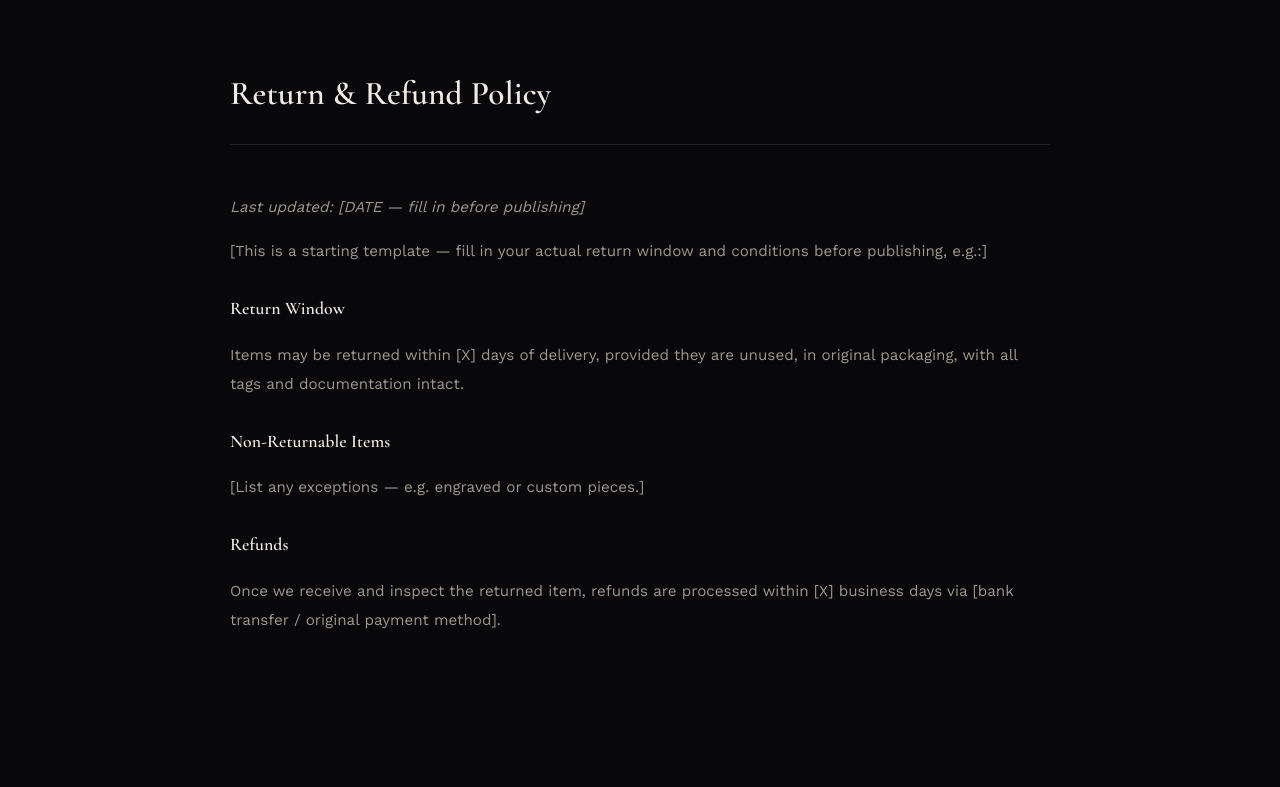
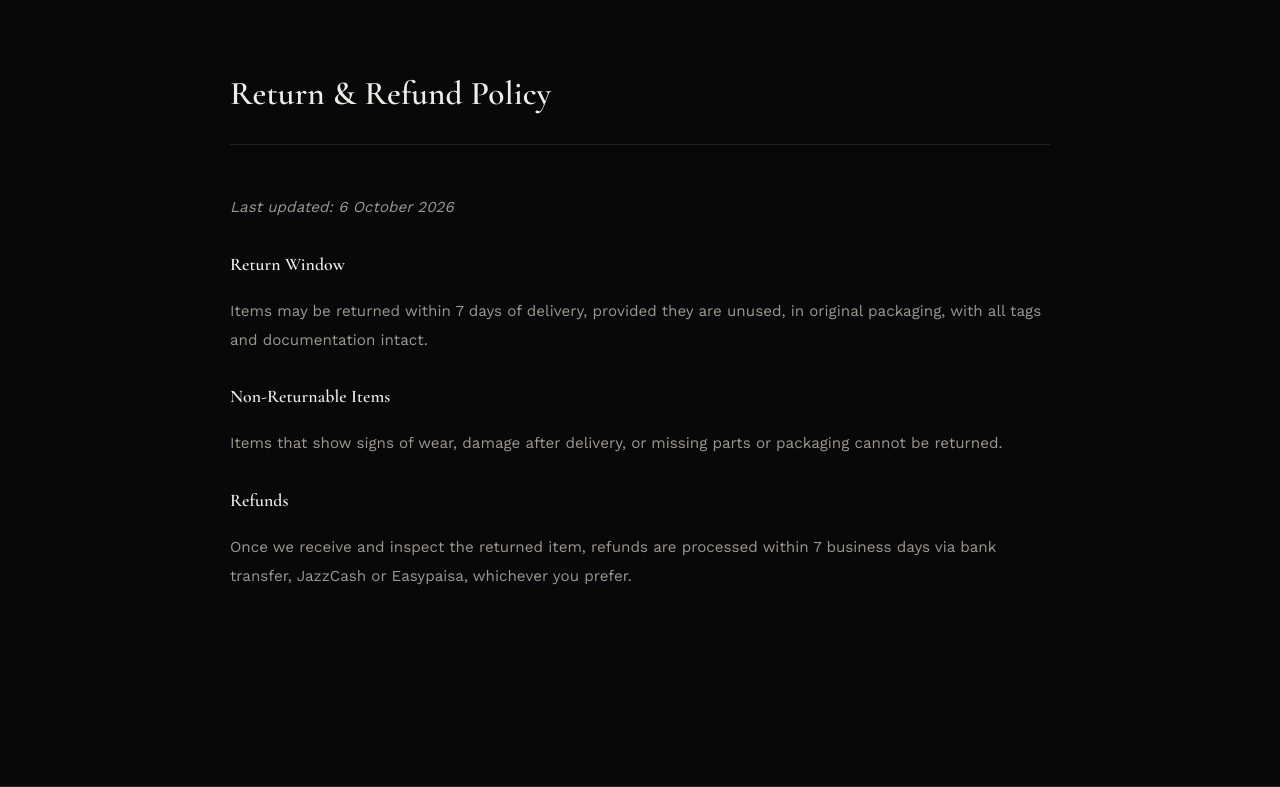
Before and after one commit to bilalshah-02/DarabiStudio, a Django app: page /returns-policy/ in a window 1280 px wide. Shown: the part 185-972 px from the top of the page. Run offline with Django 5.2, Linux system fonts and the light colour scheme.

Commit message:
Fill in policy pages: 7-day returns and refunds

```diff
--- a/store/templates/store/legal/privacy.html
+++ b/store/templates/store/legal/privacy.html
@@ -2,12 +2,12 @@
 {% block title %}Privacy Policy — Darabi Studio{% endblock %}
 {% block legal_title %}Privacy Policy{% endblock %}
 {% block legal_body %}
-<p><em>Last updated: [DATE — fill in before publishing]</em></p>
+<p><em>Last updated: 6 October 2026</em></p>
 <p>Darabi Studio ("we", "us") respects your privacy. This page explains what information we collect when you shop with us and how we use it.</p>
 <h3 style="color:var(--paper);margin-top:26px;">Information We Collect</h3>
 <p>When you place an order, we collect your name, phone number, delivery address, city, and — if you provide it — your email. If you pay via JazzCash, Easypaisa, or card, the payment itself is processed by that provider; we do not store your card or wallet PIN.</p>
 <h3 style="color:var(--paper);margin-top:26px;">How We Use It</h3>
 <p>We use your information only to process and deliver your order, confirm details with you, and send order updates. We do not sell your information to third parties.</p>
 <h3 style="color:var(--paper);margin-top:26px;">Contact</h3>
-<p>Questions about this policy: [YOUR EMAIL].</p>
+<p>Questions about this policy: hello@darabistudio.pk.</p>
 {% endblock %}
--- a/store/templates/store/legal/returns.html
+++ b/store/templates/store/legal/returns.html
@@ -2,12 +2,11 @@
 {% block title %}Return & Refund Policy — Darabi Studio{% endblock %}
 {% block legal_title %}Return &amp; Refund Policy{% endblock %}
 {% block legal_body %}
-<p><em>Last updated: [DATE — fill in before publishing]</em></p>
-<p>[This is a starting template — fill in your actual return window and conditions before publishing, e.g.:]</p>
+<p><em>Last updated: 6 October 2026</em></p>
 <h3 style="color:var(--paper);margin-top:26px;">Return Window</h3>
-<p>Items may be returned within [X] days of delivery, provided they are unused, in original packaging, with all tags and documentation intact.</p>
+<p>Items may be returned within 7 days of delivery, provided they are unused, in original packaging, with all tags and documentation intact.</p>
 <h3 style="color:var(--paper);margin-top:26px;">Non-Returnable Items</h3>
-<p>[List any exceptions — e.g. engraved or custom pieces.]</p>
+<p>Items that show signs of wear, damage after delivery, or missing parts or packaging cannot be returned.</p>
 <h3 style="color:var(--paper);margin-top:26px;">Refunds</h3>
-<p>Once we receive and inspect the returned item, refunds are processed within [X] business days via [bank transfer / original payment method].</p>
+<p>Once we receive and inspect the returned item, refunds are processed within 7 business days via bank transfer, JazzCash or Easypaisa, whichever you prefer.</p>
 {% endblock %}
--- a/store/templates/store/legal/shipping.html
+++ b/store/templates/store/legal/shipping.html
@@ -2,7 +2,7 @@
 {% block title %}Shipping Policy — Darabi Studio{% endblock %}
 {% block legal_title %}Shipping Policy{% endblock %}
 {% block legal_body %}
-<p><em>Last updated: [DATE — fill in before publishing]</em></p>
+<p><em>Last updated: 6 October 2026</em></p>
 <h3 style="color:var(--paper);margin-top:26px;">Delivery Areas</h3>
 <p>We deliver nationwide across Pakistan via [your courier — e.g. TCS, Leopards, M&P].</p>
 <h3 style="color:var(--paper);margin-top:26px;">Delivery Times</h3>
--- a/store/templates/store/legal/terms.html
+++ b/store/templates/store/legal/terms.html
@@ -2,12 +2,12 @@
 {% block title %}Terms & Conditions — Darabi Studio{% endblock %}
 {% block legal_title %}Terms &amp; Conditions{% endblock %}
 {% block legal_body %}
-<p><em>Last updated: [DATE — fill in before publishing]</em></p>
+<p><em>Last updated: 6 October 2026</em></p>
 <p>By placing an order on Darabi Studio, you agree to the following terms.</p>
 <h3 style="color:var(--paper);margin-top:26px;">Orders</h3>
 <p>All orders are subject to product availability. We reserve the right to cancel an order if a product is out of stock or if payment cannot be verified.</p>
 <h3 style="color:var(--paper);margin-top:26px;">Pricing</h3>
 <p>Prices are listed in PKR and may change without prior notice. The price at the time your order is confirmed is the price you pay.</p>
 <h3 style="color:var(--paper);margin-top:26px;">Payment</h3>
-<p>We accept Cash on Delivery, Bank Transfer, JazzCash, Easypaisa, and card payments where available. [Fill in specifics once your merchant accounts are approved.]</p>
+<p>We accept Cash on Delivery, Bank Transfer, JazzCash, Easypaisa, and card payments where available.</p>
 {% endblock %}
```
